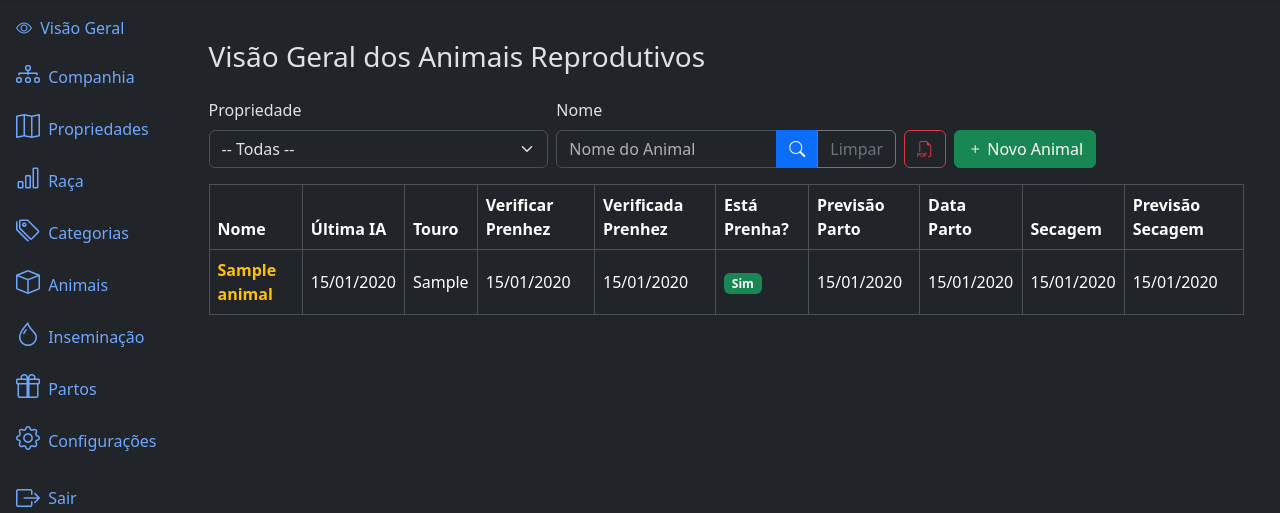
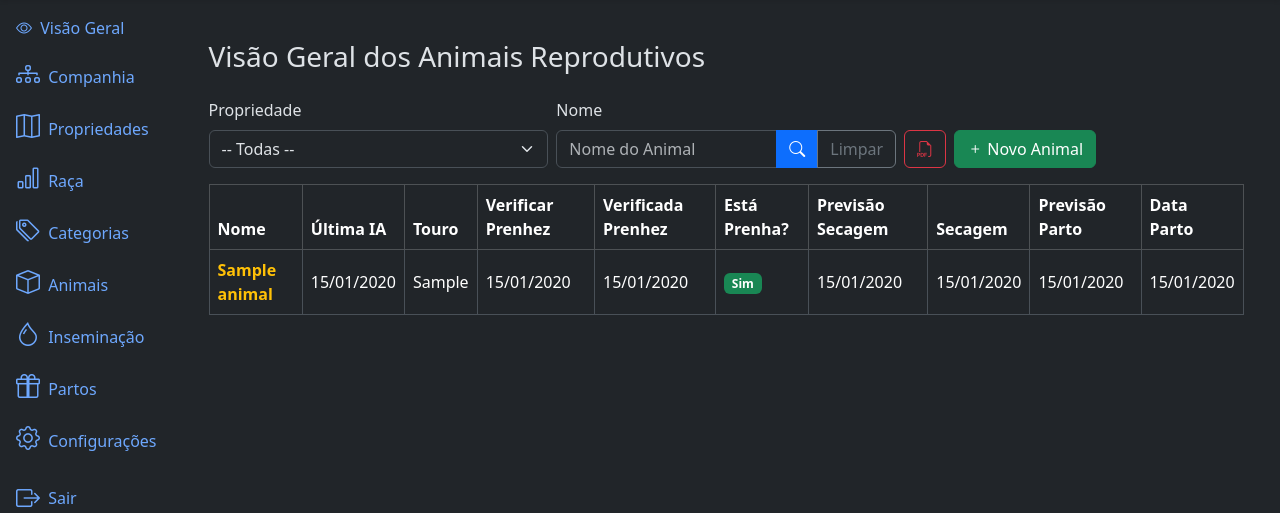
Before and after one commit to claudioquadros/SGRB, a Django app: page / in a window 1280 px wide. Shown: the part 55-568 px from the top of the page. Run offline with Django 5.2, Linux system fonts and the light colour scheme; a user stored in the database is signed in; tables that the repository leaves empty hold one stand-in row (values such as "Sample post").

Commit message:
Campos na ordem correta

```diff
--- a/app/templates/animal_overview.html
+++ b/app/templates/animal_overview.html
@@ -54,14 +54,14 @@
         <tr>
           <th>Nome</th>
           <th>Última IA</th>
-          <th class="d-none d-lg-table-cell">Touro</th>
+          <th>Touro</th>
           <th>Verificar Prenhez</th>
-          <th class="d-none d-lg-table-cell">Verificada Prenhez</th>
+          <th>Verificada Prenhez</th>
           <th>Está Prenha?</th>
+          <th>Previsão Secagem</th>
+          <th>Secagem</th>
           <th>Previsão Parto</th>
           <th>Data Parto</th>
-          <th>Secagem</th>
-          <th class="d-none d-md-table-cell">Previsão Secagem</th>
         </tr>
       </thead>
       <tbody>
@@ -85,7 +85,7 @@
 
           <td>{{ animal.ultima_inseminacao|date:"d/m/Y" }}</td>
 
-          <td class="d-none d-lg-table-cell">
+          <td>
             {% if animal.touro %}
               {{ animal.touro }}
             {% else %}
@@ -115,7 +115,7 @@
             {% endif %}
           </td>
 
-          <td class="d-none d-lg-table-cell">{{ animal.prenhez_verificada|date:"d/m/Y" }}</td>
+          <td>{{ animal.prenhez_verificada|date:"d/m/Y" }}</td>
 
           <td>
             {% if animal.esta_prenha == "S" %}
@@ -127,6 +127,31 @@
             {% endif %}
           </td>
 
+          <!-- Previsão Secagem -->
+          <td>
+            {% if animal.secagem_prevista and not animal.secagem %}
+              {% if animal.secagem_prevista <= today %}
+                <a href="{% url 'birth_check_dry' animal.birth_id %}?next=overview&{{ request.GET.urlencode }}"
+                  class="fw-bold text-danger text-decoration-none">
+                  {{ animal.secagem_prevista|date:"d/m/Y" }}
+                </a>
+              {% elif animal.secagem_prevista <= today_plus_10 %}
+                <a href="{% url 'birth_check_dry' animal.birth_id %}?next=overview&{{ request.GET.urlencode }}"
+                  class="fw-bold text-warning text-decoration-none">
+                  {{ animal.secagem_prevista|date:"d/m/Y" }}
+                </a>
+              {% else %}
+                <span>{{ animal.secagem_prevista|date:"d/m/Y" }}</span>
+              {% endif %}
+            {% else %}
+              {{ animal.secagem_prevista|date:"d/m/Y" }}
+            {% endif %}
+          </td>
+
+          <!-- Secagem -->
+          <td>{{ animal.secagem|date:"d/m/Y" }}</td>
+
+          <!-- Previsão Parto -->
           <td>
             {% if animal.parto %}
               {{ animal.parto|date:"d/m/Y" }}
@@ -147,28 +172,8 @@
             {% endif %}
           </td>
 
+          <!-- Data Parto -->
           <td>{{ animal.parto|date:"d/m/Y" }}</td>
-          <td>{{ animal.secagem|date:"d/m/Y" }}</td>
-
-          <td class="d-none d-md-table-cell">
-            {% if animal.secagem_prevista and not animal.secagem %}
-              {% if animal.secagem_prevista <= today %}
-                <a href="{% url 'birth_check_dry' animal.birth_id %}?next=overview&{{ request.GET.urlencode }}"
-                  class="fw-bold text-danger text-decoration-none">
-                  {{ animal.secagem_prevista|date:"d/m/Y" }}
-                </a>
-              {% elif animal.secagem_prevista <= today_plus_10 %}
-                <a href="{% url 'birth_check_dry' animal.birth_id %}?next=overview&{{ request.GET.urlencode }}"
-                  class="fw-bold text-warning text-decoration-none">
-                  {{ animal.secagem_prevista|date:"d/m/Y" }}
-                </a>
-              {% else %}
-                <span>{{ animal.secagem_prevista|date:"d/m/Y" }}</span>
-              {% endif %}
-            {% else %}
-              {{ animal.secagem_prevista|date:"d/m/Y" }}
-            {% endif %}
-          </td>
         </tr>
         {% empty %}
         <tr>
```
